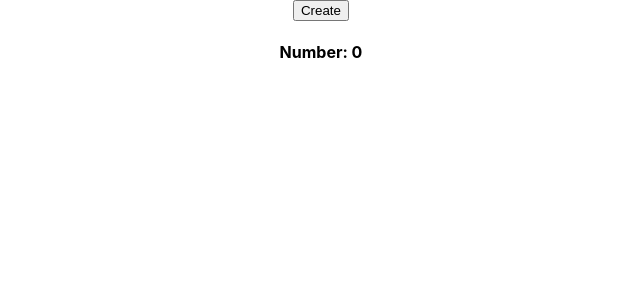
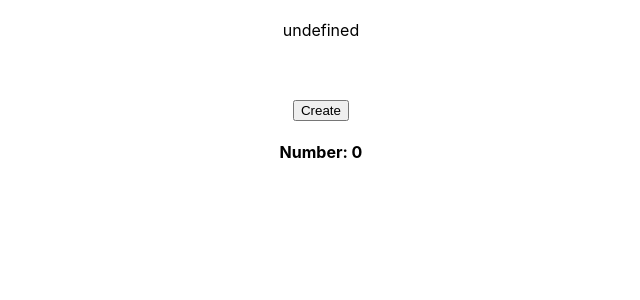
Before and after one commit to Alaforgia/BOTCT-Game-Generator, a Next.js app: page /NumberRandomizer in a window 1280 px wide. Shown: the top 300 px of the page, without its empty margins (319-959 px from the left). Built offline with nearby package versions, Linux system fonts and the light colour scheme.

Commit message:
changed value to inputs

```diff
--- a/pages/NumberRandomizer.tsx
+++ b/pages/NumberRandomizer.tsx
@@ -1,6 +1,7 @@
 import styled, { css } from "styled-components";
 import { useEffect, useState, createContext, useContext } from "react";
 import PlayerContext from "../src/components/PlayerInputGenerator";
+
 import Home from ".";
 
 const Wrapper = styled.main`
@@ -36,15 +37,13 @@ const Output = styled.h4``;
 
 function NumberRandomizer({ persons }: any) {
   //@ts-ignore
-  const value: any = useContext(PlayerContext);
+  const inputs: any = useContext(PlayerContext);
 
   const [num, setNum] = useState(0);
   const [players, setPlayers]: any = useState([]);
   const [numOfPlayers, setNumOfPlayers] = useState(0);
-
-  useEffect(() => {
-    // setPlayer();
-  }, []);
+  //@ts-ignore
+  useEffect((): any => {}, []);
 
   const randomNumber = (min: number, max: number) => {
     return Math.floor(Math.random() * (max - min + 1)) + min;
@@ -109,11 +108,15 @@ function NumberRandomizer({ persons }: any) {
     ));
   };
 
+  console.log("INPUTS is =", inputs);
+
   return (
     <>
-      {value}
       <div>
         <Wrapper>
+          {/*
+    //@ts-ignore */}
+          <Forms>{`${inputs}`}</Forms>
           {/* {players.map((player: any, index: any): any => {
           return (
             <div key={index}>
@@ -126,6 +129,7 @@ function NumberRandomizer({ persons }: any) {
           {/* </Forms> */}
           {/* <input type="text" value={numOfPlayers} onChange={onClickNumberOfPlayers}></input> */}
           {/* <Forms>{players.length ? <div>{addInputs()}</div> : null}</Forms> */}
+          <Forms>{players.length ? <div>{inputs}</div> : null}</Forms>
           {/* <Forms>{value}</Forms> */}
           <Button onClick={() => numberButtonHandler()}>Create</Button>
           <Output>
```
